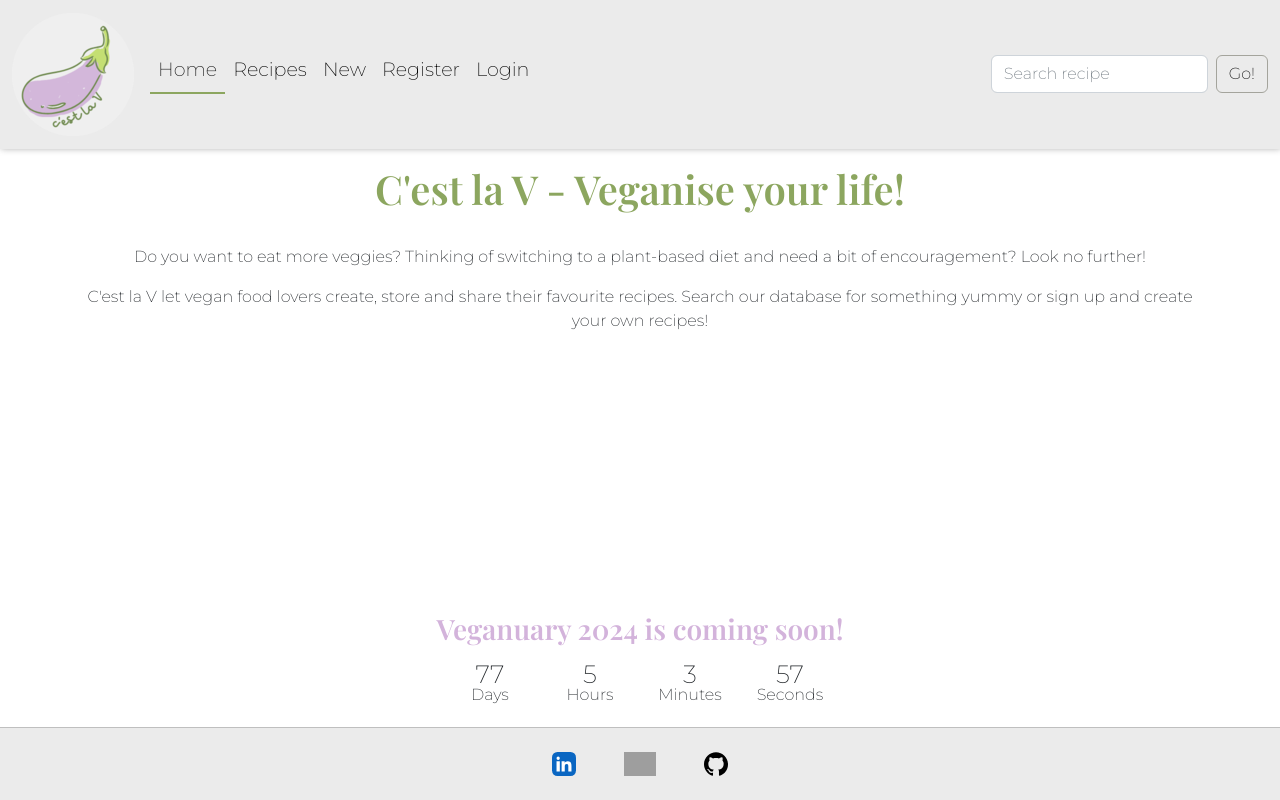
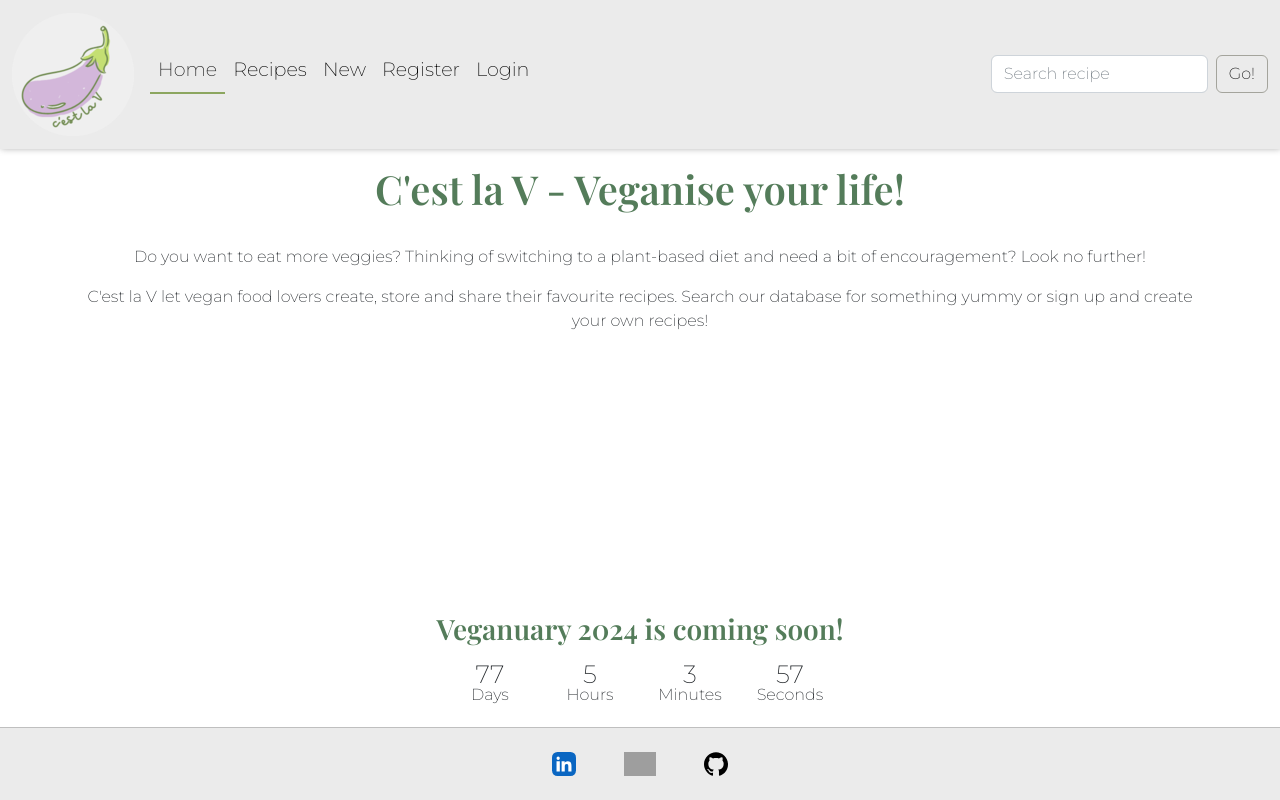
Before and after one commit to Ila-bura/C-est-la-V, a Django app: page / in a window 1280 px wide. Run offline with Django 3.2, Linux system fonts and the light colour scheme; data that the repository does not hold is empty; parts of the project's set-up code (start-up, migrations or seed data) failed here and were passed over; some libraries are stand-ins or nearby versions; grey boxes are pictures that could not be loaded.

Commit message:
Change font colors to improve Accessibility rate with Lighthouse

```diff
--- a/static/css/base.css
+++ b/static/css/base.css
@@ -7,13 +7,15 @@
 
     /* Colours */
     --green: #8ca65f;
-    --pink: #d3b3db;
+    --pink: #FF9C97;
     --mud: #a4a49c;
     --background: #3f006a0f;
     --blue: #0d6efd;
     --black: #000;
     --off-white: #ebebeb;
     --white: #fff;
+    --sage: #547C5A;
+
 
     /* Utils */
     --smal-box-shadow: 1px -1px 7px 0 #00000061;
@@ -39,7 +41,7 @@ h4,
 h5,
 h6 {
     font-family: var(--title);
-    color: var(--green);
+    color: var(--sage);
 }
 
 /* Header */
@@ -145,7 +147,7 @@ footer {
 }
 
 .card-title {
-    color: var(--white);
+    color: var(--black);
 }
 
 .card-body p {
@@ -153,7 +155,7 @@ footer {
 }
 
 .card-title:hover {
-    color: var(--pink);
+    color: var(--sage);
 
 }
 
@@ -253,7 +255,7 @@ a.image-container {
 }
 
 .countdown h3 {
-    color: var(--pink);
+    color: var(--sage);
     margin-bottom: 10px;
 }
 
```
